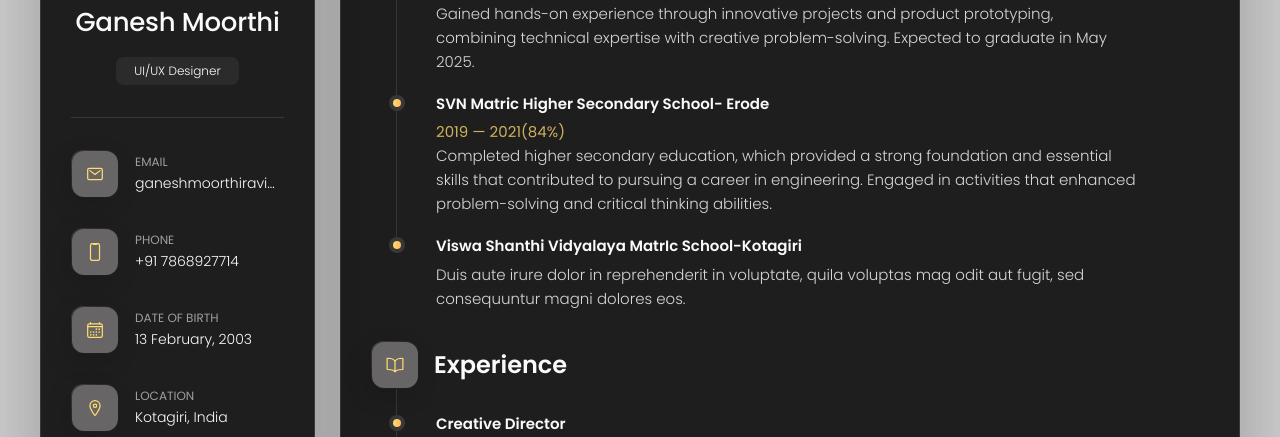
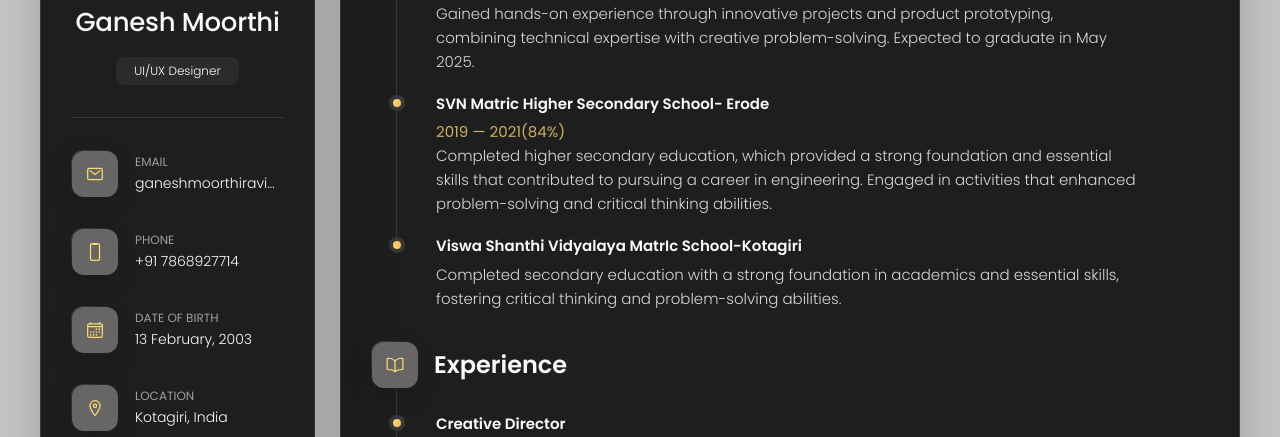
Before and after one commit to GaneshMoorthir/Portfolio, a plain HTML site: page index.html in a window 1280 px wide. Both pictures are taken after a click on the button "Resume". Shown: the part 335-772 px from the top of the page. Drawn offline with nearby package versions, Linux system fonts and the light colour scheme.

Commit message:
Update index.html

```diff
--- a/index.html
+++ b/index.html
@@ -519,9 +519,7 @@ Pursuing a Bachelor’s degree with a focus on IoT, UI/UX design, and communicat
               <span></span>
 
               <p class="timeline-text">
-                Duis aute irure dolor in reprehenderit in voluptate, quila voluptas mag odit aut fugit, sed consequuntur
-                magni dolores
-                eos.
+                Completed secondary education with a strong foundation in academics and essential skills, fostering critical thinking and problem-solving abilities.
               </p>
 
             </li>
```
